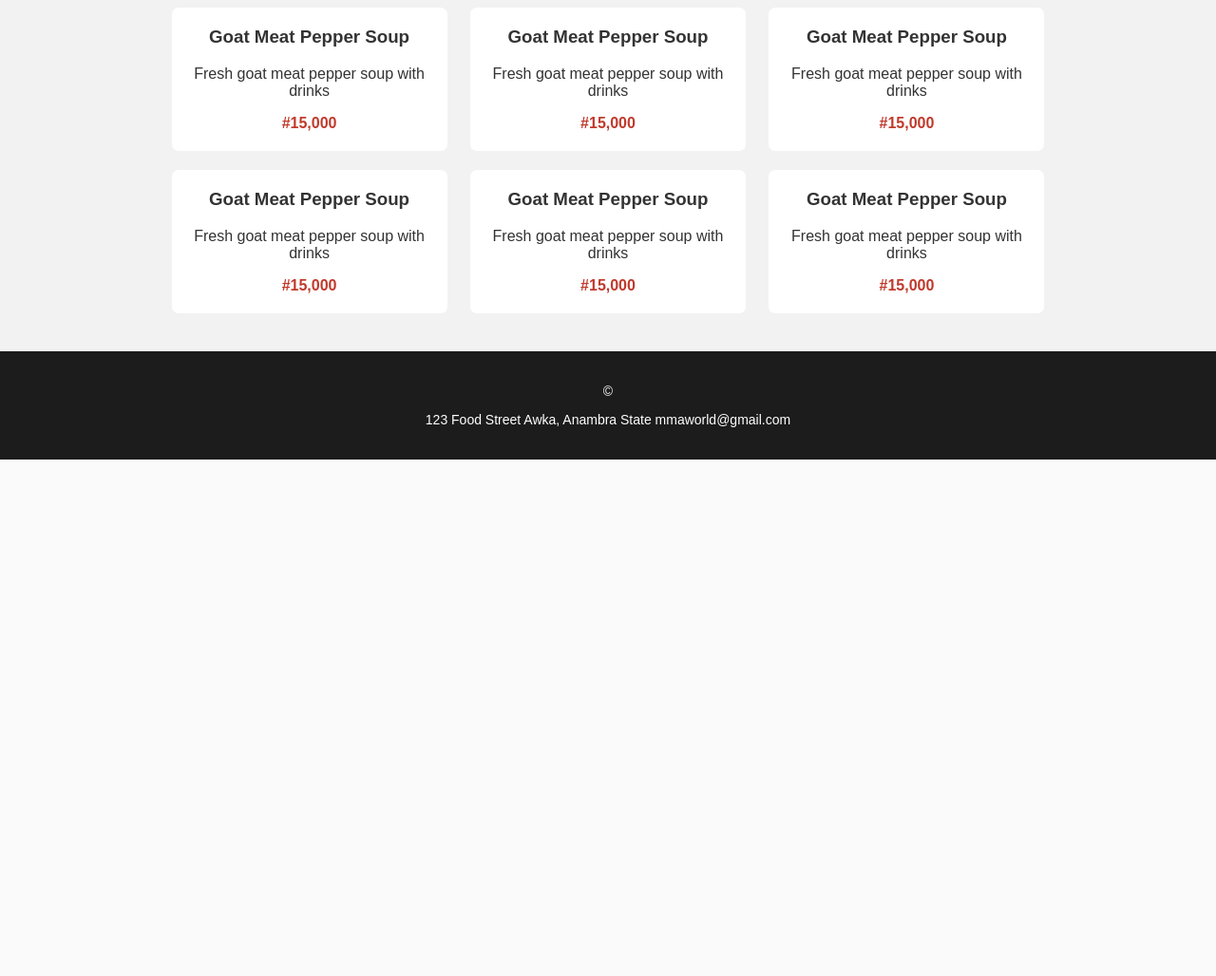
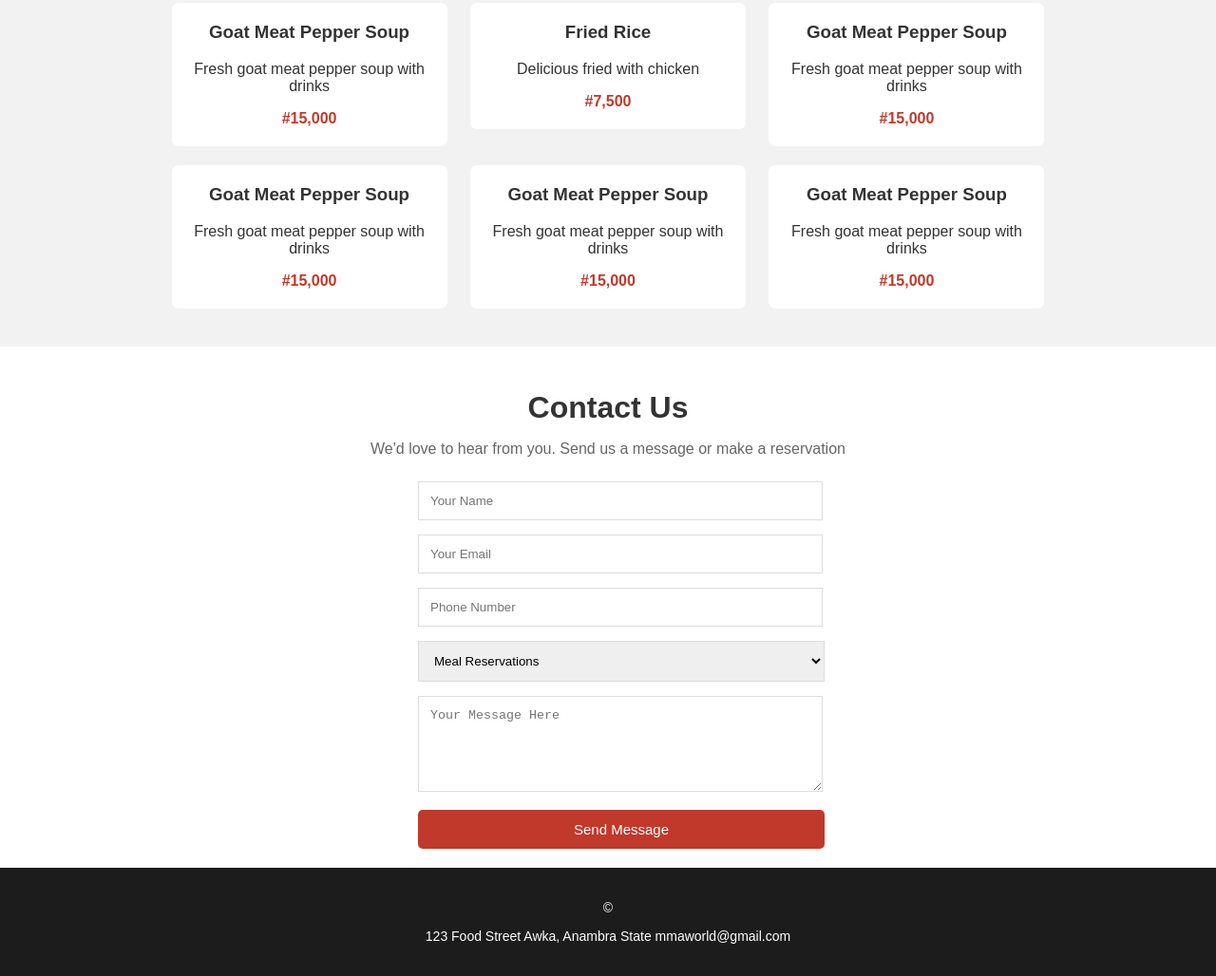
Before and after one commit to edemaukabi/techrelated, a plain HTML site: page css/project/restaurant.html in a window 1280 px wide. Shown: the part 1007-2035 px from the top of the page at 95% size. Before the commit the page ends 1491 px from the top, so only its background shows below. Drawn offline with Linux system fonts and the light colour scheme.

Commit message:
add contact us form, fix header

```diff
--- a/css/project/restaurant.css
+++ b/css/project/restaurant.css
@@ -12,6 +12,10 @@ header {
     color: white;
     padding: 20px;
     text-align: center;
+    position: fixed;
+    top: 0;
+    left: 0;
+    width: 100%;
 }
 
 header h1 {
@@ -42,6 +46,7 @@ nav a:hover {
     padding: 80px 20px;
     text-align: center;
     color: white;
+    margin-top: 100px;
 }
 
 .hero h2 {
@@ -125,3 +130,56 @@ footer {
     padding: 20px;
     font-size: 14px;
 }
+
+/* Contact Section */
+.contact {
+    text-align: center;
+    background-color: white;
+    padding: 20px;
+}
+
+.contact h2 {
+    font-size: 32px;
+    margin-bottom: 10px;
+}
+
+.contact p {
+    margin-bottom: 25px;
+    color: #666;
+}
+
+.contact form {
+    width: 400px;
+    margin: auto;
+}
+
+.contact input, .contact textarea, .contact select {
+    width: 100%;
+    padding: 12px;
+    margin-bottom: 15px;
+    border: 1px solid #ddd;
+}
+
+.contact input:focus, .contact textarea:focus, .contact select:focus {
+    outline: none;
+    border-color: #a93226;
+}
+
+.contact button {
+    background-color: #c0392b;
+    color: white;
+    padding: 12px 25px;
+    border: none;
+    border-radius: 5px;
+    font-size: 15px;
+    cursor: pointer;
+    width: 100%;
+}
+
+.contact button:hover {
+    background-color: #a93226;
+}
+
+.contact button, .contact select{
+    width: 107%;
+}
--- a/css/project/restaurant.html
+++ b/css/project/restaurant.html
@@ -14,7 +14,7 @@
             <a href="#hero">Home</a>
             <a href="#menu">Menu</a>
             <a href="#">Reservations</a>
-            <a href="#footer">Contact</a>
+            <a href="#contact">Contact</a>
         </nav>
     </header>
 
@@ -46,9 +46,9 @@
         </div>
 
         <div class="menu-item">
-            <h3>Goat Meat Pepper Soup</h3>
-            <p>Fresh goat meat pepper soup with drinks</p>
-            <span>#15,000</span>
+            <h3>Fried Rice</h3>
+            <p>Delicious fried with chicken</p>
+            <span>#7,500</span>
         </div>
 
         <div class="menu-item">
@@ -76,6 +76,28 @@
         </div>
      </section>
 
+     <!--Contact Form Section -->
+     <section class="contact" id="contact">
+        <h2>Contact Us</h2>
+        <p>We'd love to hear from you. Send us a message or make a reservation</p>
+
+        <form>
+            <input type="text" placeholder="Your Name" required>
+            <input type="email" placeholder="Your Email" required>
+            <input type="tel" placeholder="Phone Number" required>
+
+            <select class="extra-length">
+                <option>Meal Reservations</option>
+                <option>General Inquiry</option>
+                <option>Feedback</option>
+            </select>
+
+            <textarea placeholder="Your Message Here" rows="5" required></textarea>
+
+            <button type="submit" class="extra-length">Send Message</button>
+        </form>
+     </section>
+
      <!-- Footer -->
       <footer id="footer">
         <p>&copy;</p>
```
